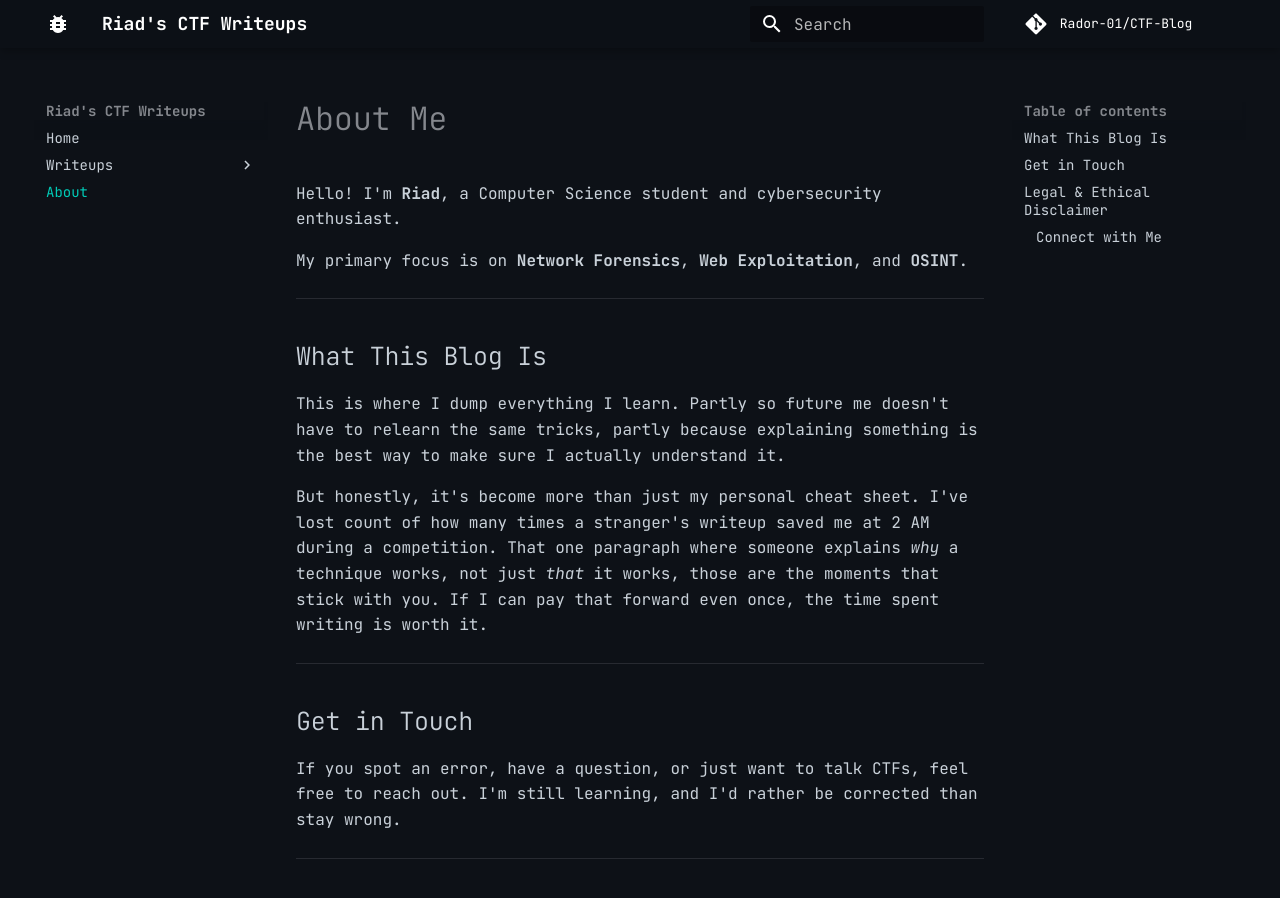
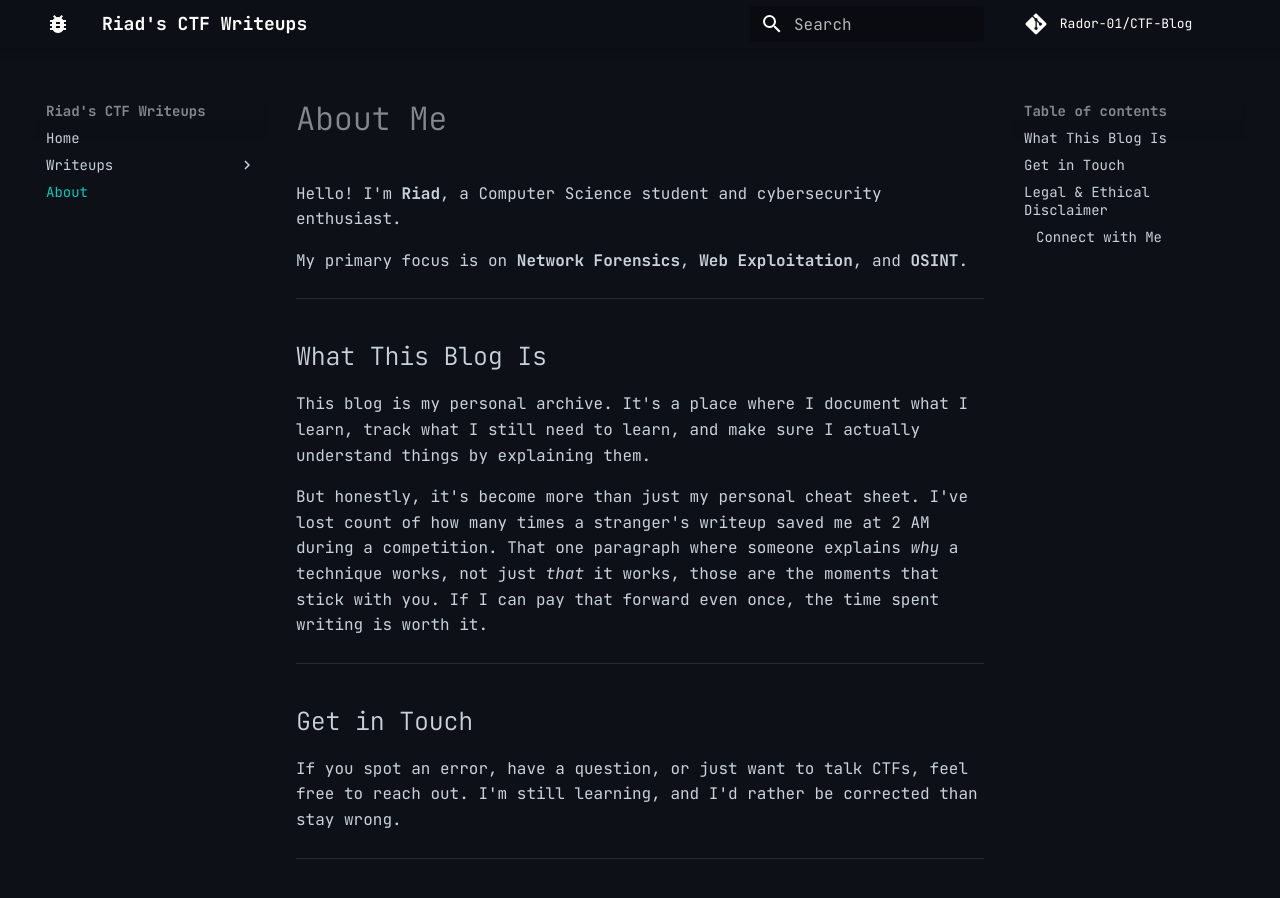
Before and after one commit to Rador-01/CTF-Blog, an MkDocs documentation site: the page built from docs/about.md, in a window 1280 px wide and 900 px high. Built offline with MkDocs 1.6.1 and Material for MkDocs 9.7.7, drawn with Linux system fonts in a browser that asks for light colours; comment, search, counter and statistics services are not loaded.

Commit message:
update about page

```diff
--- a/docs/about.md
+++ b/docs/about.md
@@ -8,18 +8,15 @@ My primary focus is on **Network Forensics**, **Web Exploitation**, and **OSINT*
 
 ## What This Blog Is
 
-
-This is where I dump everything I learn. Partly so future me doesn't have to relearn the same tricks, partly because explaining something is the best way to make sure I actually understand it.
+This blog is my personal archive. It's a place where I document what I learn, track what I still need to learn, and make sure I actually understand things by explaining them.
 
 But honestly, it's become more than just my personal cheat sheet. I've lost count of how many times a stranger's writeup saved me at 2 AM during a competition. That one paragraph where someone explains *why* a technique works, not just *that* it works, those are the moments that stick with you. If I can pay that forward even once, the time spent writing is worth it.
-
 
 ---
 
 ## Get in Touch
 
 If you spot an error, have a question, or just want to talk CTFs, feel free to reach out. I'm still learning, and I'd rather be corrected than stay wrong.
-
 
 ---
 
@@ -38,5 +35,6 @@ I am not responsible for any misuse of the information provided on this blog.
 ---
 
 ### Connect with Me
-* **GitHub:** https://github.com/Rador-01
-* **LinkedIn:** https://www.linkedin.com/in/riad-benbrahim-88324b247?utm_source=share_via&utm_content=profile&utm_medium=member_ioshttps://www.linkedin.com/in/riad-benbrahim-88324b247?utm_source=share_via&utm_content=profile&utm_medium=member_ios
+
+* **GitHub:** <https://github.com/Rador-01>
+* **LinkedIn:** <https://www.linkedin.com/in/riad-benbrahim-88324b247?utm_source=share_via&utm_content=profile&utm_medium=member_ioshttps://www.linkedin.com/in/riad-benbrahim-88324b247?utm_source=share_via&utm_content=profile&utm_medium=member_ios>
```
Also changed, not shown: docs/writeups/UofTCTF2026/WriteUp_Team K&K Network Forensics Challenge.md (+1 -4 lines).
